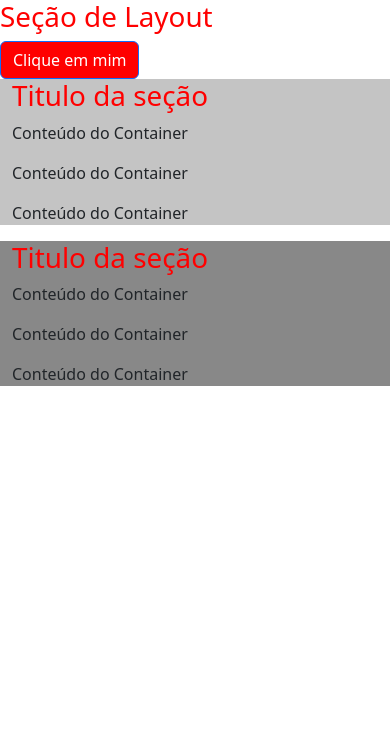
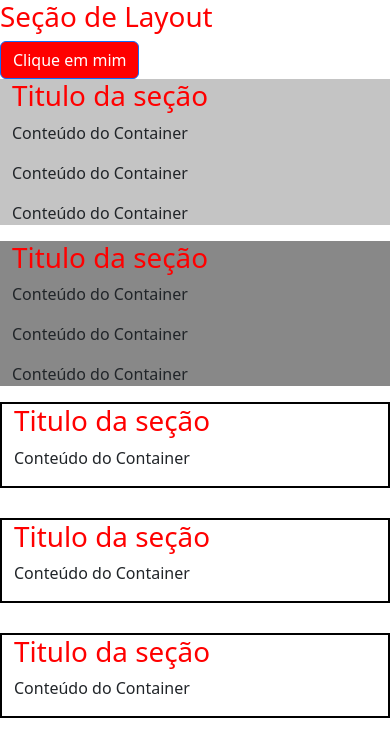
Before and after one commit to MaferRs/curso_bootstrap, a plain HTML site: page 3_layout/1_aulas/index.html in a window 390 px wide. Drawn offline with nearby package versions, Linux system fonts and the light colour scheme.

Commit message:
container breakpoints

```diff
--- a/3_layout/1_aulas/index.html
+++ b/3_layout/1_aulas/index.html
@@ -21,12 +21,28 @@
         <p>Conteúdo do Container</p>
         <p>Conteúdo do Container</p>
     </div>
+
+    <!--Container fluid-->
     <div class="container-fluid">
         <h1>Titulo da seção</h1>
         <p>Conteúdo do Container</p>
         <p>Conteúdo do Container</p>
         <p>Conteúdo do Container</p>
     </div>
+
+    <!--Container breakpoint-->
+    <div class="container-sm">
+        <h1>Titulo da seção</h1>
+        <p>Conteúdo do Container</p>
+    </div>
+    <div class="container-md">
+        <h1>Titulo da seção</h1>
+        <p>Conteúdo do Container</p>
+    </div>
+    <div class="container-lg">
+        <h1>Titulo da seção</h1>
+        <p>Conteúdo do Container</p>
+    </div>
 </body>
 
 </html>
--- a/3_layout/1_aulas/style.css
+++ b/3_layout/1_aulas/style.css
@@ -40,3 +40,18 @@
 .container-fluid {
   background-color: #888;
 }
+/*container sm*/
+.container-sm {
+  margin-bottom: 30px;
+  border: 2px solid black;
+}
+/*container md*/
+.container-md {
+  margin-bottom: 30px;
+  border: 2px solid black;
+}
+/*container lg*/
+.container-lg {
+  margin-bottom: 30px;
+  border: 2px solid black;
+}
```
